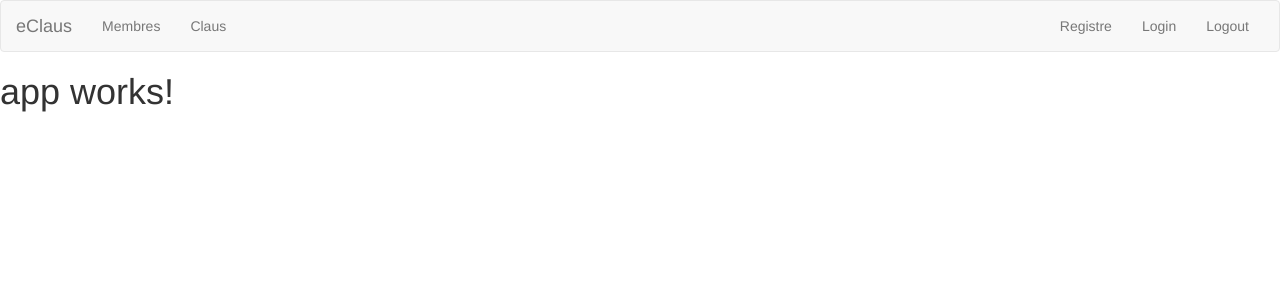
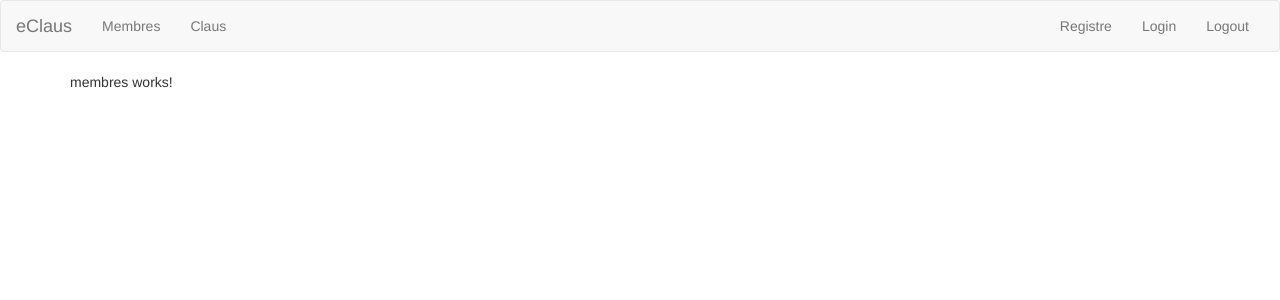
Before and after one commit to enricjc/eClausWeb, an Angular app: page / in a window 1280 px wide. Shown: the top 300 px of the page. Built offline with nearby package versions, Linux system fonts and the light colour scheme.

Commit message:
S'inclou AppRoutingModule

```diff
--- /dev/null
+++ b/src/app/app-routing.module.ts
@@ -0,0 +1,21 @@
+import { NgModule } from '@angular/core';
+import { Routes, RouterModule } from '@angular/router';
+
+import { MembresComponent } from './membres/membres.component';
+import { ClausComponent } from './claus/claus.component';
+
+const appRoutes: Routes = [
+  {path: '', component: MembresComponent},
+  {path: 'membres', component: MembresComponent },
+  {path: 'claus', component: ClausComponent }
+];
+
+@NgModule({
+  imports: [
+    RouterModule.forRoot(appRoutes)
+  ],
+  exports: [RouterModule]
+})
+export class AppRoutingModule {
+
+}
--- a/src/app/app.component.html
+++ b/src/app/app.component.html
@@ -1,4 +1,8 @@
 <app-header></app-header>
-<h1>
-  {{title}}
-</h1>
+<div class="container">
+  <div class="row">
+    <div class="col-md-12">
+      <router-outlet></router-outlet>
+    </div>
+  </div>
+</div>
--- a/src/app/app.module.ts
+++ b/src/app/app.module.ts
@@ -2,6 +2,7 @@ import { BrowserModule } from '@angular/platform-browser';
 import { NgModule } from '@angular/core';
 import { FormsModule } from '@angular/forms';
 import { HttpModule } from '@angular/http';
+import { AppRoutingModule } from './app-routing.module';
 
 import { AppComponent } from './app.component';
 import { HeaderComponent } from './header/header.component';
@@ -26,7 +27,8 @@ import { ClauDetallComponent } from './claus/clau-detall/clau-detall.component';
   imports: [
     BrowserModule,
     FormsModule,
-    HttpModule
+    HttpModule,
+    AppRoutingModule
   ],
   providers: [],
   bootstrap: [AppComponent]
--- a/src/app/header/header.component.html
+++ b/src/app/header/header.component.html
@@ -1,6 +1,5 @@
 <nav class="navbar navbar-default">
   <div class="container-fluid">
-    <!-- Brand and toggle get grouped for better mobile display -->
     <div class="navbar-header">
       <button type="button" class="navbar-toggle collapsed" data-toggle="collapse" data-target="#bs-example-navbar-collapse-1" aria-expanded="false">
         <span class="sr-only">Toggle navigation</span>
@@ -8,14 +7,12 @@
         <span class="icon-bar"></span>
         <span class="icon-bar"></span>
       </button>
-      <a class="navbar-brand" href="#">eClaus</a>
+      <a class="navbar-brand" routerLink="">eClaus</a>
     </div>
-
-    <!-- Collect the nav links, forms, and other content for toggling -->
     <div class="collapse navbar-collapse" id="bs-example-navbar-collapse-1">
       <ul class="nav navbar-nav">
-        <li><a href="#">Membres</a></li>
-        <li><a href="#">Claus</a></li>
+        <li><a routerLink="membres">Membres</a></li>
+        <li><a routerLink="claus">Claus</a></li>
       </ul>
       <ul class="nav navbar-nav navbar-right">
         <li><a href="#">Registre</a></li>
```
